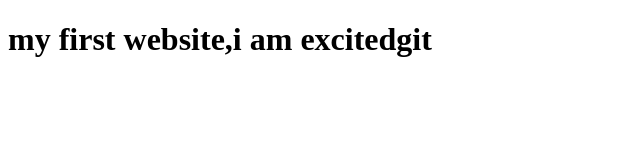
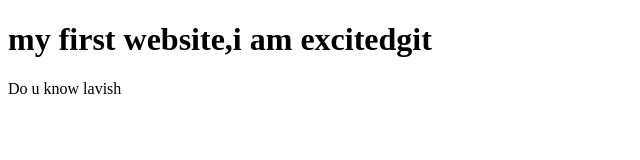
Before and after one commit to saddamhero/my-first-website, a plain HTML site: page index.html in a window 1280 px wide. Shown: the whole page, without its empty margins (0-640 px from the left). Drawn offline with Linux system fonts and the light colour scheme.

Commit message:
i have dear

```diff
--- a/index.html
+++ b/index.html
@@ -8,5 +8,6 @@
 </head>
 <body>
     <h1>my first website,i am excitedgit</h1>
+    <p>Do u know lavish</p>
 </body>
 </html>
```
